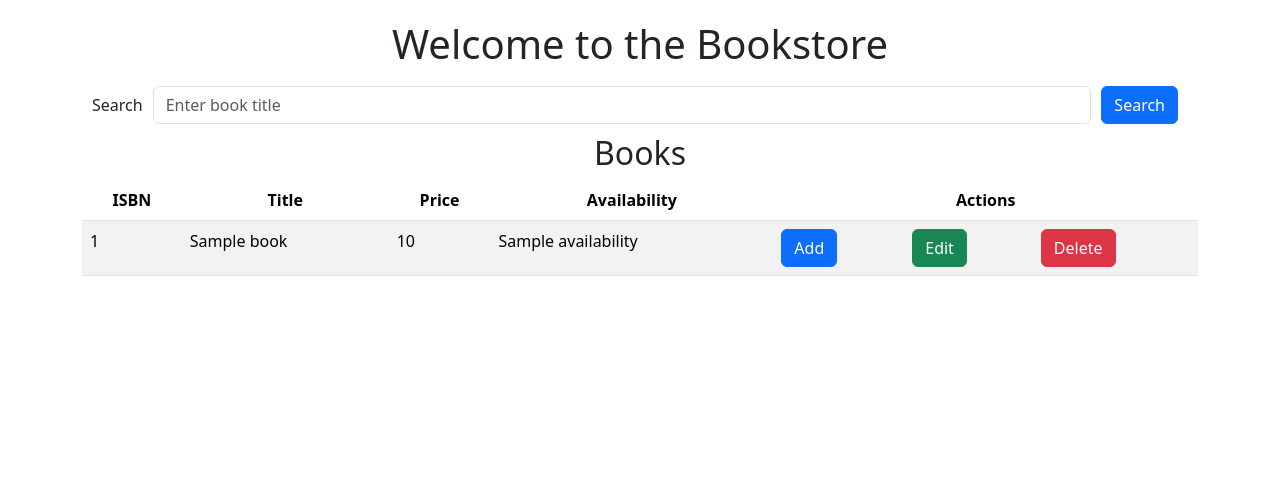
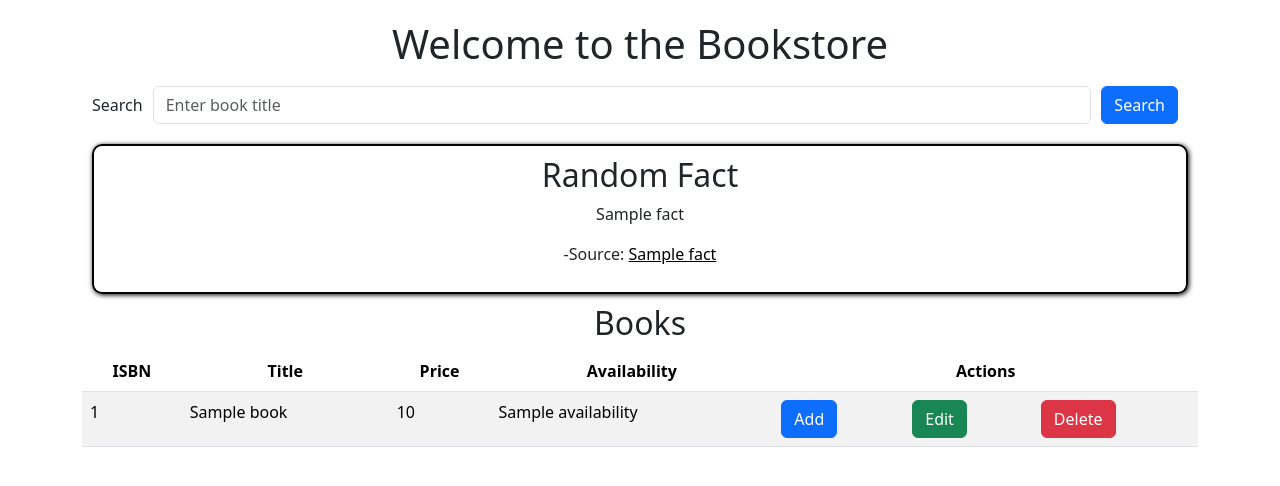
Before and after one commit to stmcpeters/KC4, a Flask app: template templates/index.html in a window 1280 px wide. Shown: the top 486 px of the page. Run offline with Flask 3, Linux system fonts and the light colour scheme; the template is opened without the code that fills it: most values are stand-ins (such as "Sample title", 1, 10 or a date in 2020).

Commit message:
display random fact from the database on the homepage

```diff
--- a/templates/index.html
+++ b/templates/index.html
@@ -10,6 +10,13 @@
     <button type="submit" id="search"class="btn btn-primary">Search</button>
   </div>
 </form>
+<div class="fact">
+<h2>Random Fact</h2>
+{% for fact in facts %}
+  <p>{{ fact.fact }}</p>
+  <p>-Source: <a href="{{ fact.source_url }}" class="fact-link">{{ fact.source_name }}</a></p>
+{% endfor %}
+</div>
 <h2>Books</h2>
 <table class="table table-striped">
   <thead>
```
